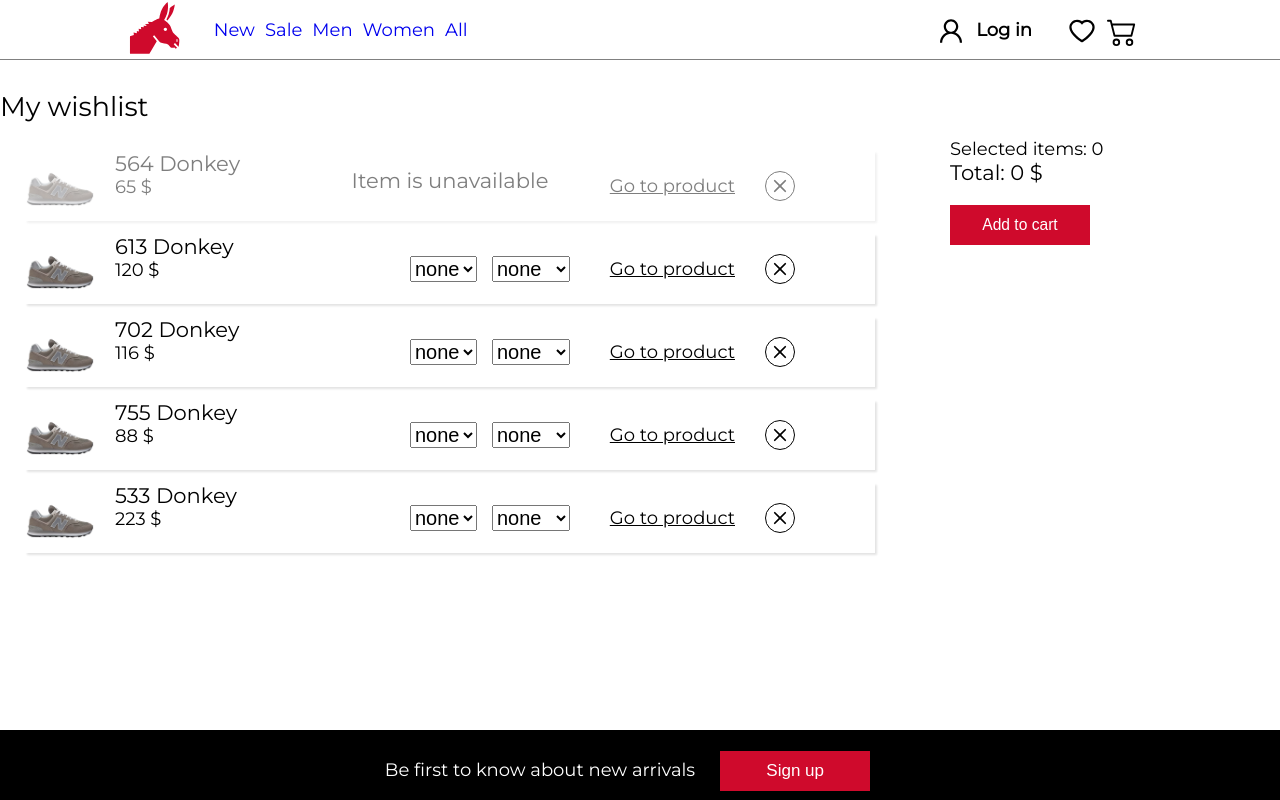
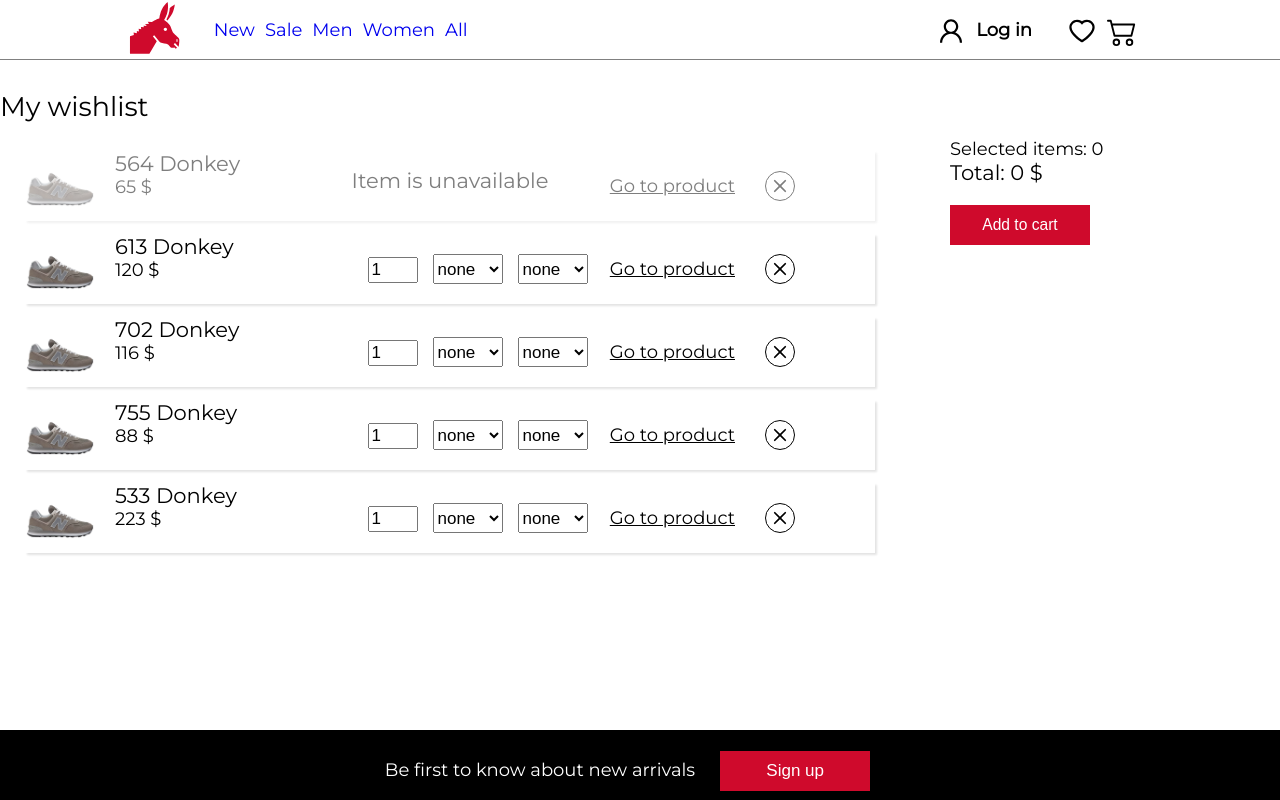
Before and after one commit to Trudethath/store, a React (Create React App) app: page /wishlist in a window 1280 px wide. Shown: the top 800 px of the page. Built offline with nearby package versions, Linux system fonts and the light colour scheme.

Commit message:
add removing items from wishlist works

```diff
--- a/src/Content/ItemDetails.js
+++ b/src/Content/ItemDetails.js
@@ -18,6 +18,8 @@ function ItemDetails(props) {
   const [showSizeVal, setShowSizeVal] = useState(false)
   const [showColorVal, setShowColorVal] = useState(false)
 
+  const [quantity, setQuantity] = useState(1)
+
   const item = items.filter((item) => item.id === itemId)
 
   const handleSizePicker = (size) => {
@@ -32,6 +34,12 @@ function ItemDetails(props) {
 
   const handleClick = () => {
     toggleFavorite(item[0].id)
+  }
+
+  const handleChange = (e) => {
+    const num = e.target.value
+    console.log(item[0].quantity)
+    if (num <= item[0].quantity && num > 0) setQuantity(num)
   }
 
   const handleAddToCart = (e) => {
@@ -51,7 +59,7 @@ function ItemDetails(props) {
         release_year: item[0].release_year,
         onSale: item[0].onSale,
         favorite: item[0].favorite,
-        quantity: item[0].quantity,
+        quantity: quantity,
       }
       addToCart(newItem)
     }
@@ -104,6 +112,15 @@ function ItemDetails(props) {
             itemQuantity={item[0].quantity}
             handleColorPicker={handleColorPicker}
           />
+          <label>
+            Quantity
+            <input
+              id='quantityPicker'
+              type='number'
+              value={quantity}
+              onChange={handleChange}
+            />
+          </label>
 
           {item[0].quantity <= 0 ? (
             <button className='addToCart deactivated' onClick={handleAddToCart}>
--- a/src/Wishlist/AddItemsToCart.js
+++ b/src/Wishlist/AddItemsToCart.js
@@ -3,19 +3,9 @@ function AddItemsToCart(props) {
 
   let finalItems = [...selectedItems]
 
-  console.log(finalItems)
-
-  // filter for removed objects
-  // finalItems.forEach((element) => {
-  //   if (element.favorite === false) {
-  //     let index = finalItems.map((obj) => obj.id).indexOf(element.id)
-  //     finalItems.splice(index, 1)
-  //   }
-  // })
-
   let totalPrice = 0
   finalItems.forEach((item) => {
-    totalPrice += item.price
+    totalPrice += item.price * item.quantity
   })
 
   const handleClick = () => {
--- a/src/Wishlist/WishlistItem.js
+++ b/src/Wishlist/WishlistItem.js
@@ -5,16 +5,22 @@ import { useNavigate } from "react-router-dom"
 import { AppContext } from "../AppProvider"
 
 function WishlistItem(props) {
-  const { item, handleSelectedItems } = props
+  const { item, handleSelectedItems, removeItemById } = props
   const [isChecked, setChecked] = useState(false)
   const { toggleFavorite } = useContext(AppContext)
 
   const [selectedSize, setSelectedSize] = useState()
   const [selectedColor, setSelectedColor] = useState()
 
+  const [quantity, setQuantity] = useState(1)
+
   const navigate = useNavigate()
 
-  const handleChange = () => {
+  const handleChange = (e) => {
+    if (e.target.id === "quantityPicker") {
+      const value = e.target.value
+      if (value > 0 && value <= item.quantity) setQuantity(value)
+    } else {
       setChecked(!isChecked)
       const itemToPush = {
         id: item.id,
@@ -27,14 +33,16 @@ function WishlistItem(props) {
         release_year: item.release_year,
         onSale: item.onSale,
         favorite: item.favorite,
-      quantity: item.quantity,
+        quantity: quantity,
         inCart: 0,
       }
       handleSelectedItems(itemToPush)
     }
+  }
 
   const handleClick = (opt) => {
     if (opt === "remove") {
+      removeItemById(item.id)
       toggleFavorite(item.id)
     }
     if (opt === "nav") {
@@ -99,6 +107,13 @@ function WishlistItem(props) {
         </label>
 
         <div className='clickableThings'>
+          <input
+            id='quantityPicker'
+            type='number'
+            value={quantity}
+            onChange={handleChange}
+          />
+
           <select id='sizesSelect' onChange={(e) => handleSelect(e.target)}>
             <option>none</option>
             {sizes}
--- a/src/Wishlist/WishlistLayout.js
+++ b/src/Wishlist/WishlistLayout.js
@@ -2,11 +2,17 @@ import WishlistTable from "./WishlistTable"
 import AddItemsToCart from "./AddItemsToCart"
 
 import { AppContext } from "../AppProvider"
-import React, { useContext, useEffect, useState } from "react"
+import React, { useContext, useState } from "react"
 
 function FavoritesLayout() {
   const { items, addToCart } = useContext(AppContext)
   const [allSelectedItems, setAllSelectedItems] = useState([])
+
+  const removeItemById = (id) => {
+    const copySelectedItems = [...allSelectedItems]
+    const newArr = copySelectedItems.filter((elem) => elem.id !== id)
+    setAllSelectedItems(newArr)
+  }
 
   const sendItemsToCart = (items) => {
     console.log("Send")
@@ -21,6 +27,7 @@ function FavoritesLayout() {
             items={items}
             allSelectedItems={allSelectedItems}
             setAllSelectedItems={setAllSelectedItems}
+            removeItemById={removeItemById}
           />
           <AddItemsToCart
             selectedItems={allSelectedItems}
--- a/src/Wishlist/WishlistTable.js
+++ b/src/Wishlist/WishlistTable.js
@@ -1,7 +1,7 @@
 import WishlistItem from "./WishlistItem"
 
 function WishlistTable(props) {
-  const { items, setAllSelectedItems, allSelectedItems } = props
+  const { items, setAllSelectedItems, allSelectedItems, removeItemById } = props
 
   const handleSelectedItems = (item) => {
     const filteredItems = allSelectedItems.find((elem) => {
@@ -12,10 +12,10 @@ function WishlistTable(props) {
     })
 
     if (!filteredItems) {
-      setAllSelectedItems([...allSelectedItems, item])
+      if (item.favorite === true)
+        setAllSelectedItems([...allSelectedItems, item])
     } else {
       const copySelectedItems = [...allSelectedItems]
-      console.log(item.id)
       const newArr = copySelectedItems.filter((elem) => elem.id !== item.id)
       setAllSelectedItems(newArr)
     }
@@ -31,6 +31,7 @@ function WishlistTable(props) {
         key={item.id}
         item={item}
         handleSelectedItems={handleSelectedItems}
+        removeItemById={removeItemById}
       />
     )
   })
--- a/src/css/style.css
+++ b/src/css/style.css
@@ -543,6 +543,13 @@ ul li {
   border: 1px solid black;
 }
 
+.item-details #quantityPicker {
+  margin-left: 7px;
+  width: 55px;
+  height: 35px;
+  font-size: 20px;
+}
+
 .item-details .addToCart {
   display: block;
   margin-top: 25px;
@@ -886,11 +893,19 @@ ul li {
   top: 50%;
   -webkit-transform: translateY(-50%);
           transform: translateY(-50%);
-  width: 50%;
+  width: 55%;
+}
+
+.wishlist-container .wishlist-item .clickableThings input[type="number"] {
+  width: 50px;
+  font-size: 17px;
+  margin-right: 15px;
 }
 
 .wishlist-container .wishlist-item .clickableThings select {
-  font-size: 20px;
+  font-size: 17px;
+  height: 30px;
+  width: 70px;
   margin-right: 15px;
 }
 
--- a/src/scss/_wishlistTable.scss
+++ b/src/scss/_wishlistTable.scss
@@ -78,10 +78,18 @@
     right: 40px;
     top: 50%;
     transform: translateY(-50%);
-    width: 50%;
+    width: 55%;
+
+    input[type="number"] {
+      width: 50px;
+      font-size: 17px;
+      margin-right: 15px;
+    }
 
     select {
-      font-size: 20px;
+      font-size: 17px;
+      height: 30px;
+      width: 70px;
       margin-right: 15px;
     }
   }
```
Also changed, not shown: src/scss/_itemDetails.scss (+6 -24 lines), 1 other file (tests, documents, lock files or other folders). Lines whose indentation alone changed are shown as unchanged.
